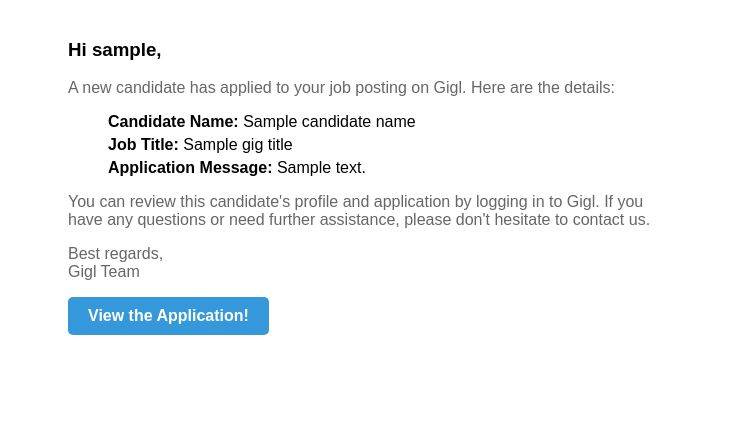
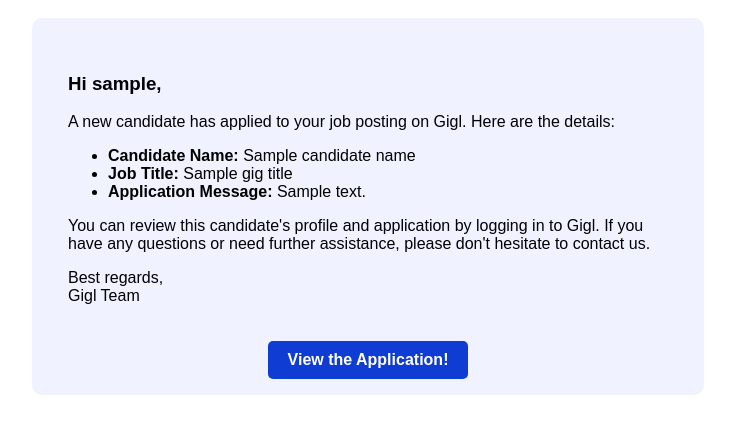
Before and after one commit to taylanoaydin/gigl, a Flask app: template templates/applicationEmail.html in a window 1280 px wide. Shown: the top 434 px of the page, without its empty margins (272-1007 px from the left). Run offline with Flask 3, Linux system fonts and the light colour scheme; the template is opened without the code that fills it: most values are stand-ins (such as "Sample title", 1, 10 or a date in 2020).

Commit message:
changed the apply email

```diff
--- a/templates/applicationEmail.html
+++ b/templates/applicationEmail.html
@@ -1,37 +1,39 @@
 <!DOCTYPE html>
 <html lang="en">
 <head>
+    <meta charset="UTF-8">
+    <meta name="viewport" content="width=device-width, initial-scale=1.0">
+    <title>You have a new application!</title>
     <style>
-    /* Inline CSS for styling */
+        /* Inline styles for consistent rendering */
         body {
           font-family: Arial, sans-serif;
           background-color: #fff;
           margin: 0;
           padding: 0;
         }
-    .container {
-      max-width: 600px;
+        section {
           margin: 0 auto;
-      padding: 20px;
+          width: 50%;
+          padding: 1em;
+          background-color: #F0F3FF;
+          border-radius: 10px;
+          text-align: left;
         }
         h3 {
           color: #000105;
         }
         p {
-      color: #666;
-      margin-top: 10px;
+          color: #000105;
         }
-    ul {
-      list-style-type: none;
-      margin-top: 10px;
-    }
-    li {
-      margin-bottom: 5px;
+        a {
+          color: #0F3CD2;
+          text-decoration: none;
         }
         .btn {
           display: inline-block;
           padding: 10px 20px;
-      background-color: #3498db;
+          background-color: #0F3CD2;
           color: #fff;
           text-decoration: none;
           border-radius: 5px;
@@ -40,7 +42,9 @@
     </style>
 </head>
 <body>
-  <div class="container">
+  <br>
+  <section>
+    <div style="padding: 20px;">
        <h3>Hi {{userName}},</h3>
        <p>A new candidate has applied to your job posting on Gigl. Here are the details:</p>
        <ul>
@@ -53,9 +57,10 @@
           If you have any questions or need further assistance, please don't hesitate to contact us.
        </p>
        <p>Best regards,<br>Gigl Team</p>
-    <div class="text-center">
-      <a href="https://gigl.onrender.com/profile" class="btn">View the Application!</a>
     </div>
+    <div style="text-align: center;">
+        <a href="https://gigl.onrender.com" class="btn">View the Application!</a>
     </div>
+ </section>
 </body>
 </html>
```
Lines whose indentation alone changed are shown as unchanged.
